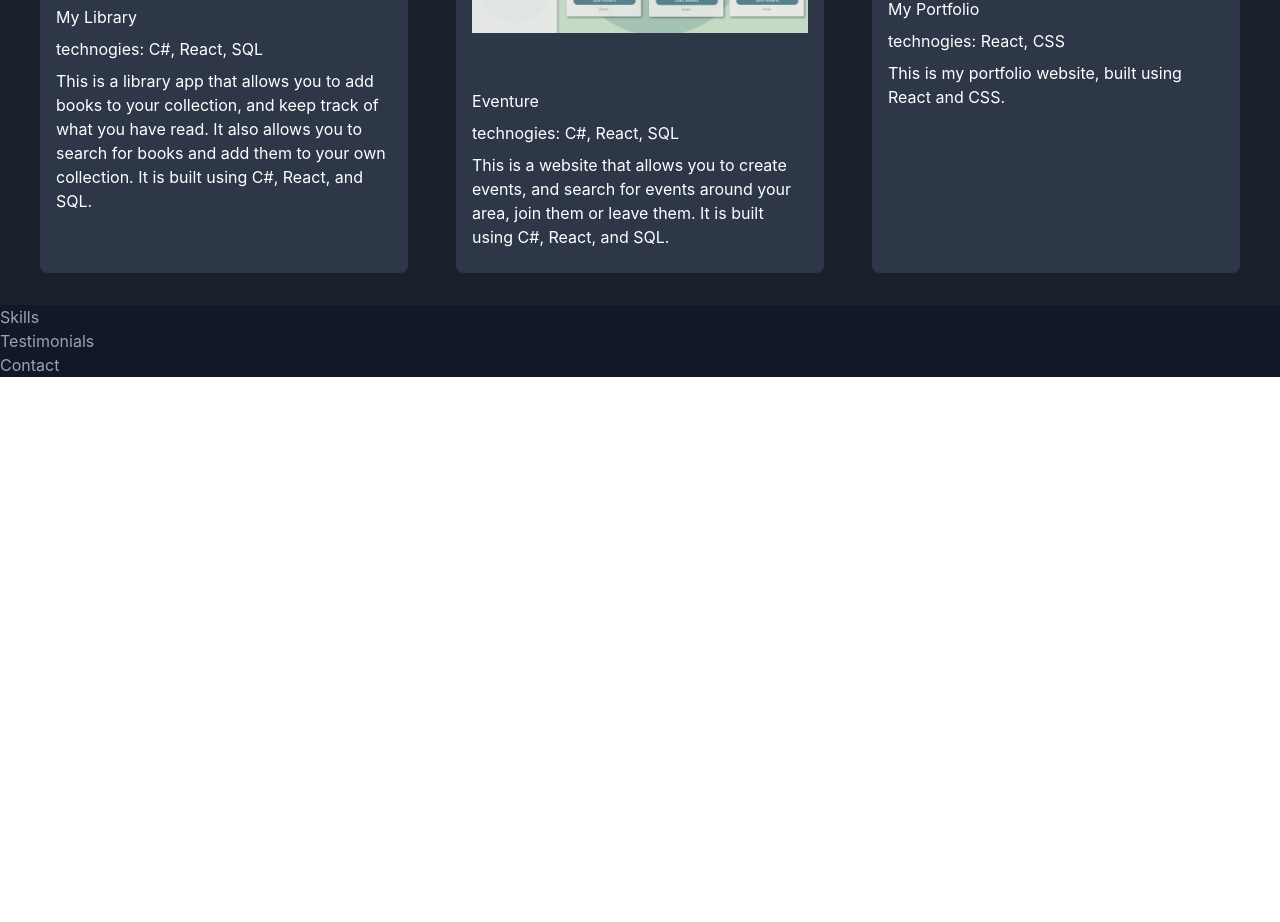
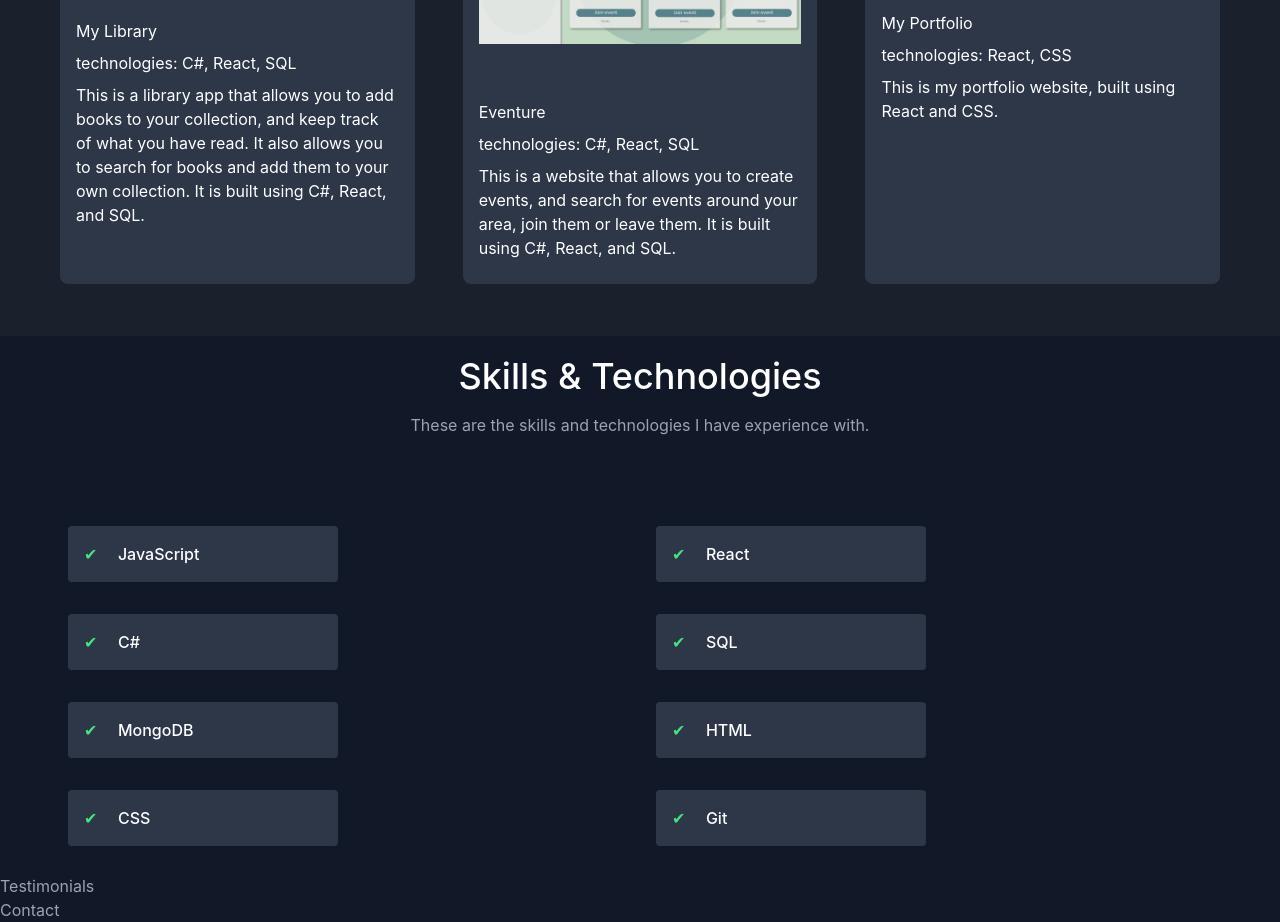
Before and after one commit to AntalZsofia/Portfolio, a React (Create React App) app in the folder myportfolio/: page / in a window 1280 px wide. Shown: the part 920-1842 px from the top of the page. Before the commit the page ends 1297 px from the top, so only its background shows below. Built offline with nearby package versions, Linux system fonts and the light colour scheme.

Commit message:
Fix typos and update Skills component

```diff
--- a/myportfolio/src/components/Projects.jsx
+++ b/myportfolio/src/components/Projects.jsx
@@ -32,7 +32,7 @@ export default function Projects() {
                     {project.title}
                   </h2>
                   <h1>
-                    technogies: {project.technologies}
+                    technologies: {project.technologies}
                   </h1>
                   <p>{project.description}</p>
                 </div>
--- /dev/null
+++ b/myportfolio/src/components/Skills.css
@@ -0,0 +1,57 @@
+/* Skills.css */
+
+.container {
+    padding: 1.25rem 1.25rem;
+    margin: 0 auto;
+  }
+
+  .text-center {
+    text-align: center;
+    margin-bottom: 5rem;
+  }
+
+  .grid{
+    display: grid;
+    grid-template-columns: repeat(2, 1fr);
+    gap: 1rem;
+  }
+
+  .p-2 {
+    padding: 0.5rem;
+  }
+
+  .w-full {
+    width: 100%;
+  }
+
+  .w-half {
+    width: 50%;
+  }
+
+  .bg-gray {
+    background-color: #2d3748;
+  }
+
+  .rounded {
+    border-radius: 0.25rem;
+  }
+
+  .p-4 {
+    padding: 1rem;
+  }
+
+  .h-full {
+    height: 100%;
+  }
+
+  .items-center {
+    align-items: center;
+  }
+
+  .text-white {
+    color: #fff;
+  }
+
+  .font-medium {
+    font-weight: 500;
+  }
--- a/myportfolio/src/components/Skills.jsx
+++ b/myportfolio/src/components/Skills.jsx
@@ -1,7 +1,32 @@
-import React from 'react'
+import React from "react";
+import { skills } from "../data";
+import './Skills.css'; // Import the CSS file
 
 export default function Skills() {
   return (
-    <div>Skills</div>
-  )
+    <section id="skills">
+      <div className="container">
+        <div className="text-center">
+          <h1 className="sm:text-4xl text-3xl font-medium title-font text-white mb-4">
+            Skills &amp; Technologies
+          </h1>
+          <p className="text-base leading-relaxed xl:w-2/4 lg:w-3/4 mx-auto">
+            These are the skills and technologies I have experience with.
+          </p>
+        </div>
+        <div className="grid">
+          {skills.map((skill) => (
+            <div key={skill} className="p-2 w-full w-half">
+              <div className="bg-gray rounded p-4 h-full items-center">
+                <span className="text-green-400 w-6 h-6 flex-shrink-0 mr-4">✔</span> {/* Use a checkmark symbol */}
+                <span className="title-font font-medium text-white">
+                  {skill}
+                </span>
+              </div>
+            </div>
+          ))}
+        </div>
+      </div>
+    </section>
+  );
 }
--- a/myportfolio/src/data.js
+++ b/myportfolio/src/data.js
@@ -28,3 +28,13 @@ export const projects = [
       link: "https://github.com/AntalZsofia/Portfolio",
     },
   ];
+  export const skills = [
+    "JavaScript",
+    "React",
+    "C#",
+    "SQL",
+    "MongoDB",
+    "HTML",
+    "CSS",
+    "Git",
+  ];
```
